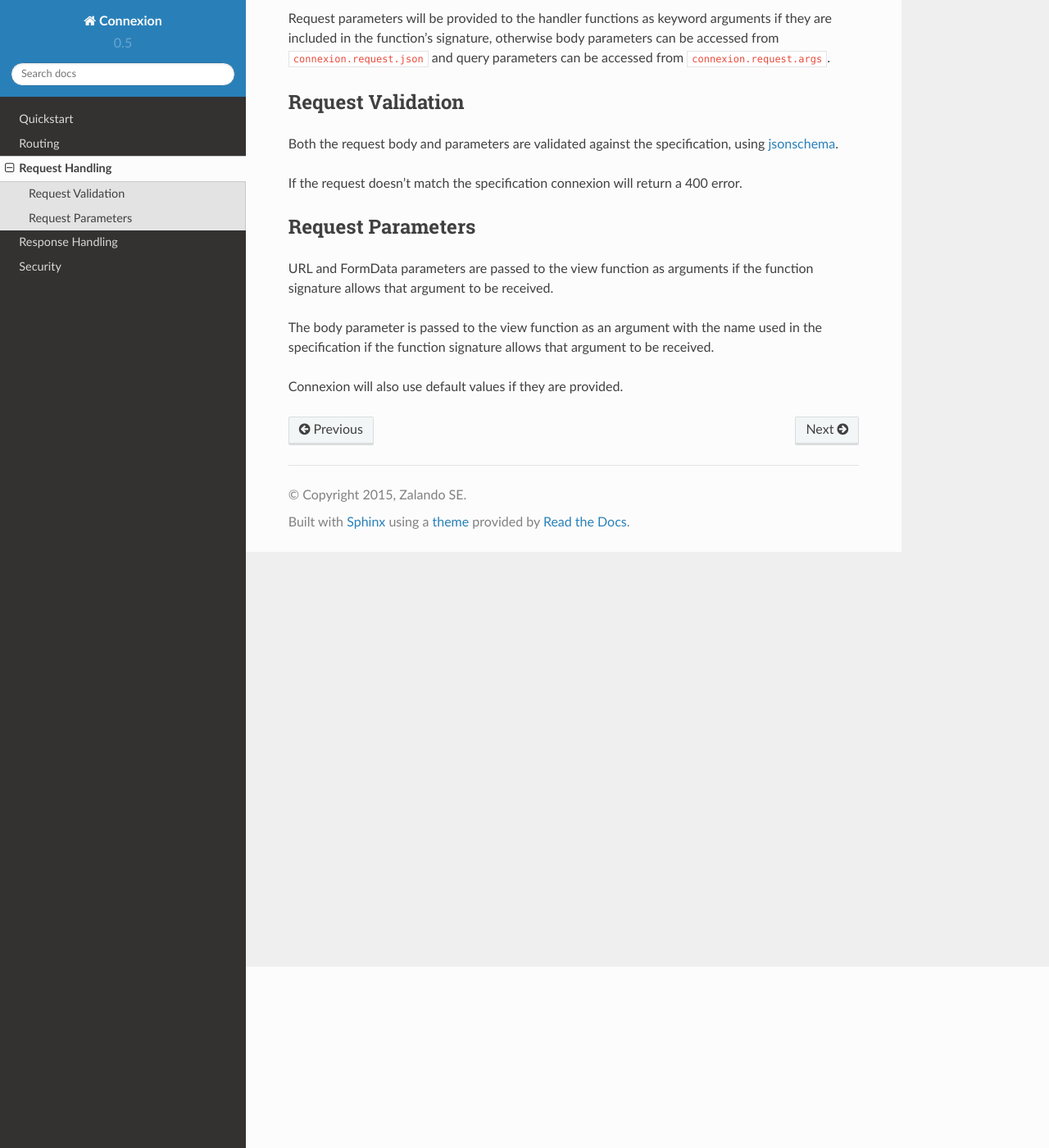
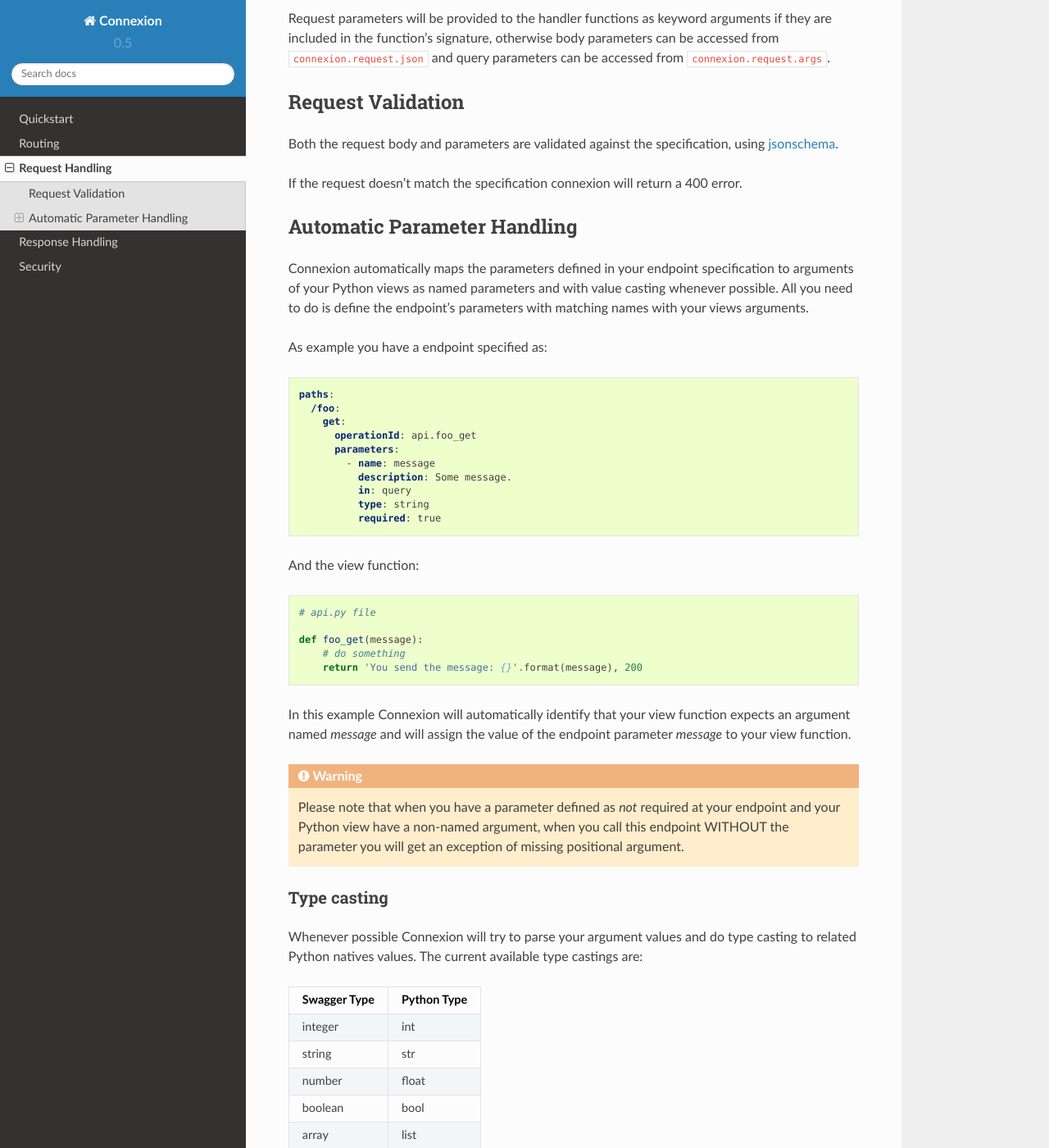
Before and after one commit to spec-first/connexion, a Sphinx documentation site: the page built from docs/request.rst, in a window 1280 px wide and 1400 px high, scrolled down 221 px. Shown: the whole window at 82% size. Built offline with Sphinx 7.4.7 and the Read the Docs theme 2.0.0, drawn with Linux system fonts in a browser that asks for light colours; some of the changed text lies outside the part shown.

Commit message:
#75 Use @rafaelcaricio's version of the parameter handling documentation

```diff
--- a/docs/request.rst
+++ b/docs/request.rst
@@ -16,15 +16,73 @@
 If the request doesn't match the specification connexion will return a 400
 error.
 
-Request Parameters
-------------------
-URL and FormData parameters are passed to the view function as arguments if the
-function signature allows that argument to be received.
+Automatic Parameter Handling
+----------------------------
+Connexion automatically maps the parameters defined in your endpoint
+specification to arguments of your Python views as named parameters
+and with value casting whenever possible. All you need to do is define
+the endpoint's parameters with matching names with your views arguments.
 
-The body parameter is passed to the view function as an argument with the name
-used in the specification if the function signature allows that argument to
-be received.
+As example you have a endpoint specified as:
 
-Connexion will also use default values if they are provided.
+.. code-block:: yaml
+
+    paths:
+      /foo:
+        get:
+          operationId: api.foo_get
+          parameters:
+            - name: message
+              description: Some message.
+              in: query
+              type: string
+              required: true
+
+And the view function:
+
+.. code-block:: python
+
+    # api.py file
+
+    def foo_get(message):
+        # do something
+        return 'You send the message: {}'.format(message), 200
+
+In this example Connexion will automatically identify that your view
+function expects an argument named `message` and will assign the value
+of the endpoint parameter `message` to your view function.
+
+.. warning:: Please note that when you have a parameter defined as
+             *not* required at your endpoint and your Python view have
+             a non-named argument, when you call this endpoint WITHOUT
+             the parameter you will get an exception of missing
+             positional argument.
+
+Type casting
+^^^^^^^^^^^^
+Whenever possible Connexion will try to parse your argument values and
+do type casting to related Python natives values. The current
+available type castings are:
+
++--------------+-------------+
+| Swagger Type | Python Type |
+|              |             |
++==============+=============+
+| integer      | int         |
++--------------+-------------+
+| string       | str         |
++--------------+-------------+
+| number       | float       |
++--------------+-------------+
+| boolean      | bool        |
++--------------+-------------+
+| array        | list        |
++--------------+-------------+
+| object       | dict        |
++--------------+-------------+
+
+In the Swagger definition if the `array` type is used you can define the
+`collectionFormat` that it should be recognized. Connexion currently
+supports collection formats "pipes" and "csv". The default format is "csv".
 
 .. _jsonschema: https://pypi.python.org/pypi/jsonschema
```
